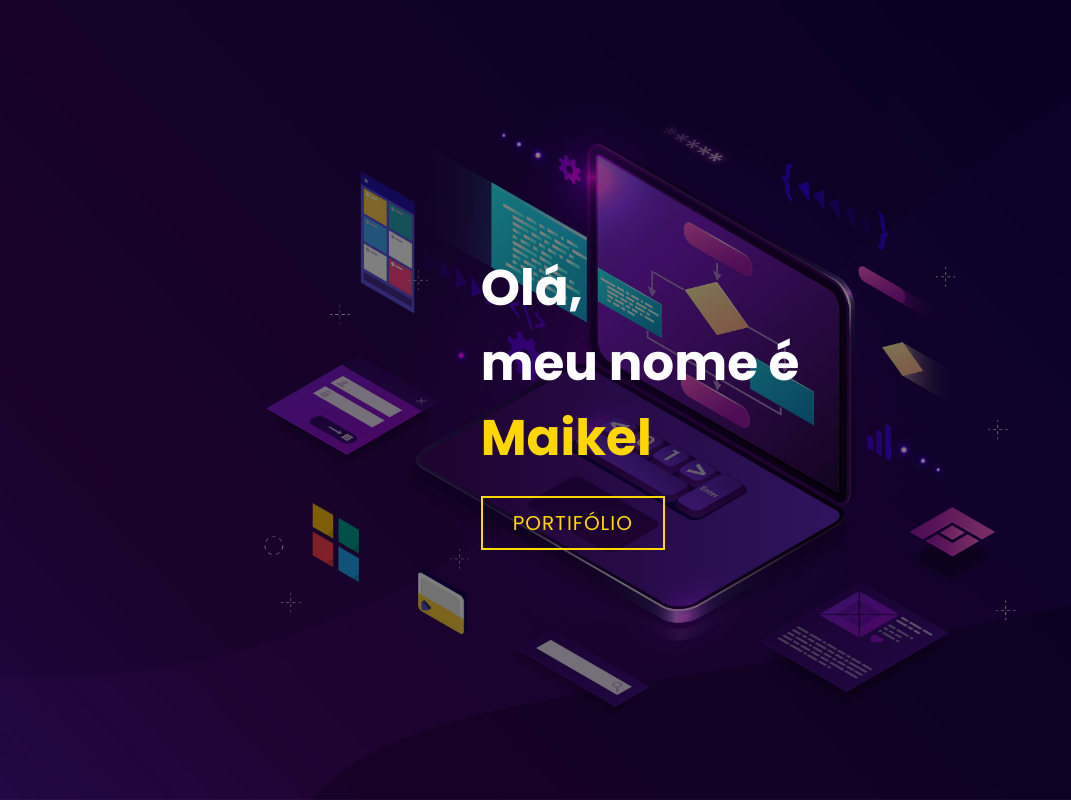
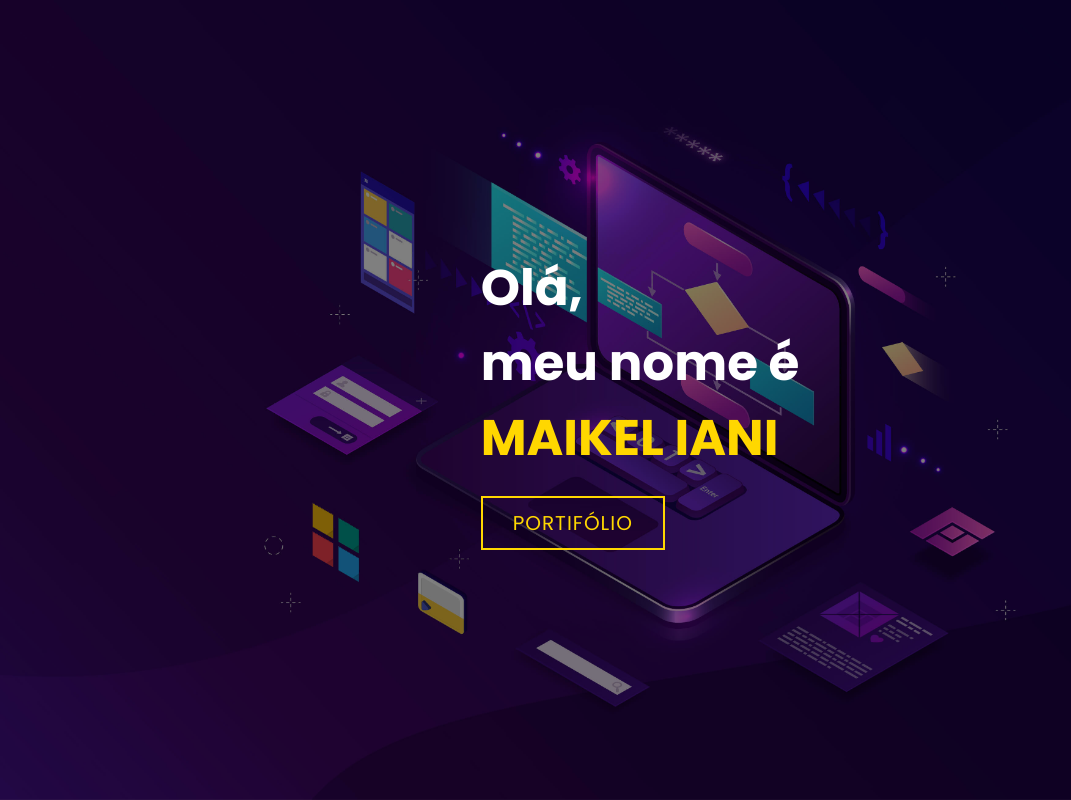
Before and after one commit to maikeliani/teste-git-portifolio, a plain HTML site: page index.html in a window 1280 px wide. Shown: the top 800 px of the page, without its empty margins (0-1071 px from the left). Drawn offline with Linux system fonts and the light colour scheme.

Commit message:
alterado meu nome na animação da id presentation

```diff
--- a/index.html
+++ b/index.html
@@ -14,7 +14,7 @@
             <div>
                 <h1>Olá,<span></span></h1>
                 <h1>meu nome é<span></span></h1>
-                <h1>Maikel<span></span></h1>
+                <h1>MAIKEL IANI<span></span></h1>
                 <a href="#portfolio" type="button" class="cta">Portifólio</a>
             </div>
         </div>
```
